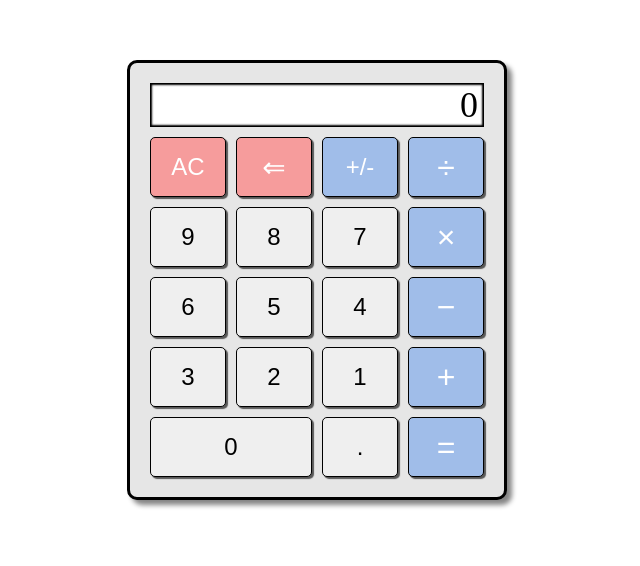
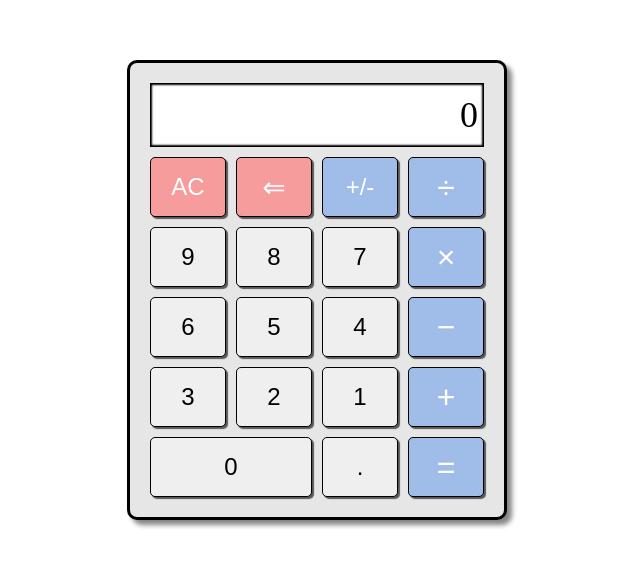
Before and after one commit to nickdavidson/odin-calculator, a plain HTML site: page index.html in a window 1280 px wide. Shown: the part 140-706 px from the top of the page, without its empty margins (323-963 px from the left). Drawn offline with Linux system fonts and the light colour scheme.

Commit message:
Change padding of output area.

```diff
--- a/css/styles.css
+++ b/css/styles.css
@@ -30,8 +30,7 @@ html {
     word-break: break-all;
     border: 1px solid black;
     max-width: 100%;
-    padding-right: 5px;
-    padding-left: 5px;
+    padding: 10px 5px;
     font-size: 2.25rem;
     margin-bottom: 10px;
     box-shadow: inset 0 0 2px 1px black;
```
